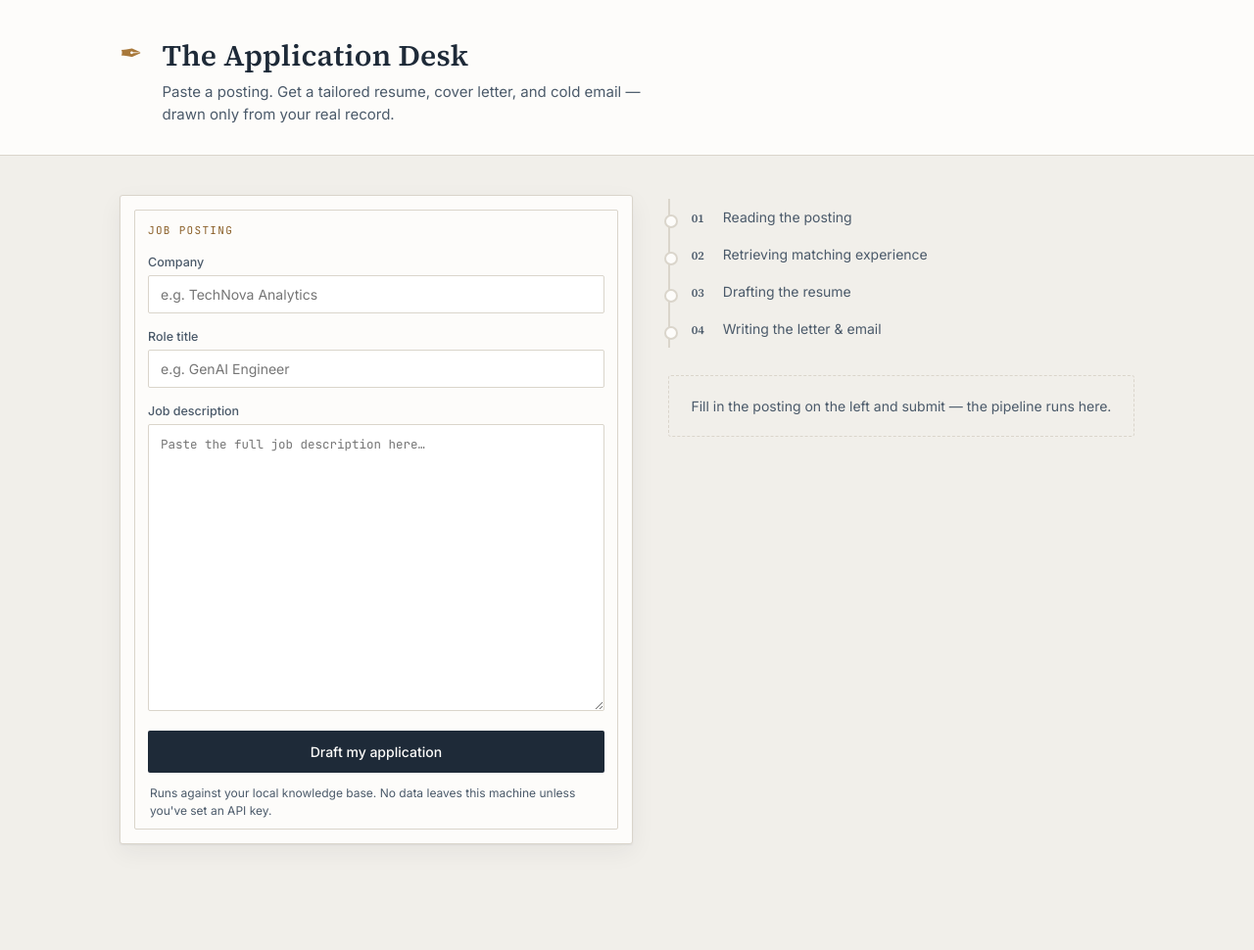
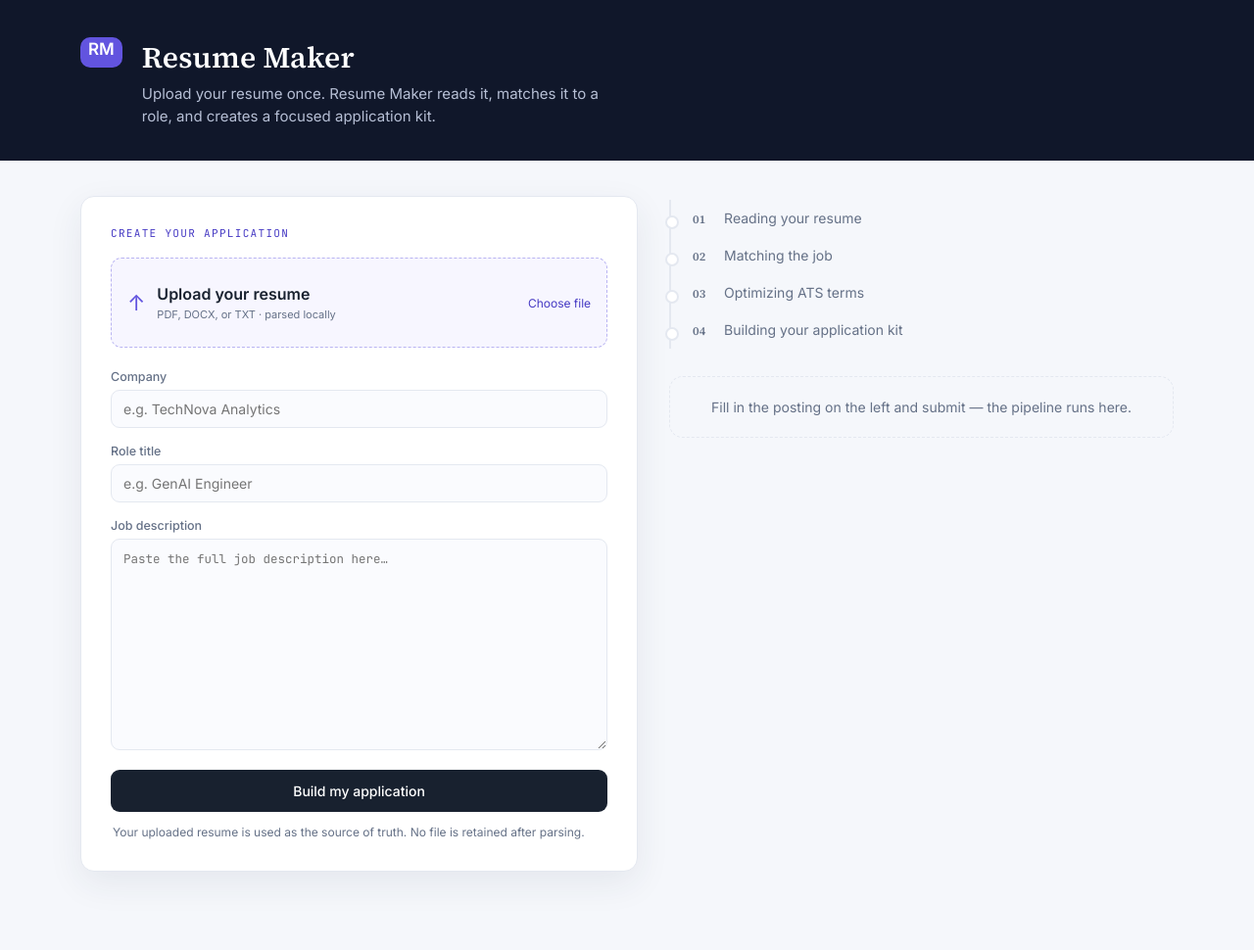
Before and after one commit to sakshiAmore/Resume_Maker, a Flask app: page / in a window 1280 px wide. Shown: the whole page at 98% size. Before the commit the page ends 863 px from the top, so only its background shows below. Run offline with Flask 3, Linux system fonts and the light colour scheme; data that the repository does not hold is empty.

Commit message:
Build direct resume upload workflow
Co-authored-by: Copilot <223556219+Copilot@users.noreply.github.com>

```diff
--- a/cover_letter_pdf_builder.js
+++ b/cover_letter_pdf_builder.js
@@ -8,9 +8,9 @@ function main() {
     process.exit(1);
   }
   const text = fs.readFileSync(inputPath, "utf8").trim();
-  const doc = new PDFDocument({ size: "LETTER", margins: { top: 54, bottom: 54, left: 62, right: 62 }, autoFirstPage: true });
+  const doc = new PDFDocument({ size: "A4", margins: { top: 54, bottom: 54, left: 60, right: 60 }, autoFirstPage: true });
   doc.pipe(fs.createWriteStream(outputPath));
-  doc.font("Times-Roman").fontSize(11).text(text, { width: 488, lineGap: 2, paragraphGap: 10 });
+  doc.font("Times-Roman").fontSize(10.8).text(text, { width: 475, lineGap: 1.8, paragraphGap: 8 });
   doc.end();
 }
 
--- a/knowledge_base.json
+++ b/knowledge_base.json
@@ -7,7 +7,7 @@
     "linkedin": "https://www.linkedin.com/in/sakshi-more-223a44299",
     "github": "https://github.com/sakshiAmore"
   },
-  "summary_source": "Data Analyst and AI/ML Engineer with experience in data analytics, machine learning, and Generative AI. Proficient in Python, SQL, Power BI, and LLM-based frameworks, with a proven ability to build predictive models, deliver actionable insights, and develop AI-driven solutions. Skilled in leveraging data to support business decision-making, improve operational efficiency, and drive measurable outcomes.",
+  "summary_source": "Data Analyst and AI/ML Engineer with experience in data analysis, machine learning, predictive modeling, and Generative AI. Skilled in Python, SQL, Power BI, AWS, and LLM-based applications, with experience building anomaly detection, reporting, and RAG-based chatbot solutions that improve decision-making, compliance monitoring, and operational efficiency.",
   "skills": {
     "Languages": ["Python (Pandas, NumPy, Matplotlib, Seaborn, Scikit-learn)", "SQL", "PySpark (familiar)", "Hive (familiar)"],
     "Machine Learning": ["Logistic/Linear Regression", "Decision Trees", "Random Forest", "SVM", "KNN", "Gradient Boosting", "Clustering", "Isolation Forest"],
@@ -28,7 +28,7 @@
         {"id": "exp_idbi_1", "text": "Built anomaly detection models (Isolation Forest), improving fraud detection accuracy by 10–12%", "tags": ["machine learning", "anomaly detection", "fraud detection", "isolation forest", "AML"]},
         {"id": "exp_idbi_2", "text": "Reduced false positives by 12–15%, enhancing compliance monitoring efficiency", "tags": ["compliance", "model tuning", "AML", "risk"]},
         {"id": "exp_idbi_3", "text": "Processed 100K+ transactions using SQL and Python with RFM-based pipelines", "tags": ["SQL", "python", "data pipelines", "RFM", "large-scale data"]},
-        {"id": "exp_idbi_4", "text": "Automated reporting workflows, reducing manual effort by 40%", "tags": ["automation", "reporting", "efficiency"]}
+        {"id": "exp_idbi_4", "text": "Automated reporting workflows using Python and SQL, reducing manual effort by 40%", "tags": ["automation", "reporting", "efficiency", "python", "sql"]}
       ]
     },
     {
@@ -38,7 +38,7 @@
       "dates": "May 2024 – Jul 2024",
       "bullets": [
         {"id": "exp_unified_1", "text": "Analyzed 100K+ records using Python and SQL to extract actionable business insights", "tags": ["data analysis", "python", "SQL", "business insights"]},
-        {"id": "exp_unified_2", "text": "Developed Power BI dashboards for KPI tracking and performance monitoring", "tags": ["power bi", "dashboards", "kpi", "data visualization"]},
+        {"id": "exp_unified_2", "text": "Developed Power BI dashboards for KPI tracking, performance monitoring, and executive reporting", "tags": ["power bi", "dashboards", "kpi", "data visualization", "reporting"]},
         {"id": "exp_unified_3", "text": "Automated reporting pipelines, saving 10+ hours per week", "tags": ["automation", "reporting", "efficiency"]}
       ]
     },
--- a/requirements.txt
+++ b/requirements.txt
@@ -1,3 +1,5 @@
 scikit-learn>=1.3
 openai>=1.0
 flask>=3.0
+pypdf>=5.0
+python-docx>=1.1
--- a/webapp/app.py
+++ b/webapp/app.py
@@ -11,12 +11,14 @@ import os
 import sys
 import uuid
 import traceback
+from tempfile import NamedTemporaryFile
 
 from flask import Flask, request, jsonify, send_from_directory, render_template
 
 PROJECT_ROOT = os.path.dirname(os.path.dirname(os.path.abspath(__file__)))
 sys.path.append(PROJECT_ROOT)
 from pipeline import run, slugify  # noqa: E402
+from resume_parser import extract_resume_text, upload_extension  # noqa: E402
 
 OUTPUTS_DIR = os.path.join(PROJECT_ROOT, "outputs")
 
@@ -30,19 +32,32 @@ def index():
 
 @app.route("/api/generate", methods=["POST"])
 def generate():
-    data = request.get_json(force=True, silent=True) or {}
+    data = request.form
     jd_text = (data.get("jd_text") or "").strip()
     company = (data.get("company") or "").strip()
     role = (data.get("role") or "").strip()
 
     if not jd_text:
         return jsonify({"error": "Paste a job description first."}), 400
+    resume_file = request.files.get("resume_file")
+    if not resume_file or not resume_file.filename:
+        return jsonify({"error": "Upload your resume as a PDF, DOCX, or TXT file first."}), 400
+    extension = upload_extension(resume_file.filename)
+    if extension not in {".pdf", ".docx", ".txt"}:
+        return jsonify({"error": "Unsupported resume format. Upload a PDF, DOCX, or TXT file."}), 400
 
     outdir_name = f"{slugify(company or 'Company')}_{slugify(role or 'Role')}_{uuid.uuid4().hex[:6]}"
     outdir = os.path.join(OUTPUTS_DIR, outdir_name)
 
     try:
-        result = run(jd_text, company, role, outdir)
+        with NamedTemporaryFile(delete=False, suffix=extension) as temp_file:
+            resume_file.save(temp_file.name)
+            temp_path = temp_file.name
+        try:
+            resume_text = extract_resume_text(temp_path)
+        finally:
+            os.unlink(temp_path)
+        result = run(jd_text, company, role, outdir, resume_text=resume_text)
     except Exception as exc:
         return jsonify({"error": str(exc), "trace": traceback.format_exc()}), 500
 
@@ -59,6 +74,7 @@ def generate():
     return jsonify({
         "mode": result.get("mode", "unknown"),
         "jd_analysis": result.get("jd_analysis", {}),
+        "ats": result.get("ats", {}),
         "resume_pdf": rel(result["resume_pdf"]),
         "cover_letter_pdf": rel(result["cover_letter_pdf"]),
         "cold_email_txt": rel(result["cold_email_txt"]),
--- a/webapp/static/app.js
+++ b/webapp/static/app.js
@@ -6,6 +6,8 @@ const stepperItems = [...document.querySelectorAll("#stepper li")];
 const idleNote = document.getElementById("idle-note");
 const errorBox = document.getElementById("error-box");
 const results = document.getElementById("results");
+const resumeFile = document.getElementById("resume-file");
+const fileName = document.getElementById("file-name");
 
 let stepTimer = null;
 
@@ -42,12 +44,6 @@ form.addEventListener("submit", async (e) => {
   e.preventDefault();
 
   const formData = new FormData(form);
-  const payload = {
-    company: formData.get("company"),
-    role: formData.get("role"),
-    jd_text: formData.get("jd_text"),
-  };
-
   submitBtn.disabled = true;
   btnLabel.textContent = "Drafting…";
   btnSpinner.hidden = false;
@@ -59,8 +55,7 @@ form.addEventListener("submit", async (e) => {
   try {
     const res = await fetch("/api/generate", {
       method: "POST",
-      headers: { "Content-Type": "application/json" },
-      body: JSON.stringify(payload),
+      body: formData,
     });
     const data = await res.json();
 
@@ -79,7 +74,7 @@ form.addEventListener("submit", async (e) => {
     errorBox.hidden = false;
   } finally {
     submitBtn.disabled = false;
-    btnLabel.textContent = "Draft my application";
+    btnLabel.textContent = "Build my application";
     btnSpinner.hidden = true;
   }
 });
@@ -134,6 +129,12 @@ function renderResults(data) {
   document.getElementById("card-email").href = "/outputs/" + data.cold_email_txt;
 
   document.getElementById("email-text").textContent = data.cold_email_preview || "";
+  const ats = data.ats || {};
+  document.getElementById("ats-score").textContent = `${ats.score || 90}%`;
+  document.getElementById("ats-message").textContent =
+    `${(ats.matched_keywords || []).length} job terms matched from your uploaded resume.`;
+  document.getElementById("ats-keywords").textContent =
+    (ats.matched_keywords || []).slice(0, 12).join(" · ");
 
   const dl = document.getElementById("jd-analysis-body");
   dl.innerHTML = "";
@@ -160,3 +161,6 @@ function renderResults(data) {
 }
 
 document.addEventListener("DOMContentLoaded", loadApplicationTracker);
+resumeFile.addEventListener("change", () => {
+  fileName.textContent = resumeFile.files[0] ? resumeFile.files[0].name : "Choose file";
+});
--- a/webapp/static/style.css
+++ b/webapp/static/style.css
@@ -1,15 +1,15 @@
 :root {
-  --ink: #1E2A38;
-  --ink-soft: #4B5A6A;
-  --paper: #F1EFEA;
-  --paper-card: #FDFCFA;
-  --brass: #A8783A;
-  --brass-deep: #8A5F28;
-  --sage: #4F7860;
-  --rust: #A34D3D;
-  --line: #DAD5CB;
-  --shadow: 0 1px 2px rgba(30,42,56,0.06), 0 8px 24px rgba(30,42,56,0.06);
-  --radius: 3px;
+  --ink: #18212f;
+  --ink-soft: #657187;
+  --paper: #f5f7fb;
+  --paper-card: #ffffff;
+  --brass: #6254df;
+  --brass-deep: #473bc4;
+  --sage: #16866a;
+  --rust: #c24f5b;
+  --line: #e4e8f0;
+  --shadow: 0 12px 35px rgba(38, 45, 80, 0.08);
+  --radius: 14px;
 }
 
 * { box-sizing: border-box; }
@@ -29,22 +29,27 @@ h1, .doc-tag, .num {
 /* ---------- Masthead ---------- */
 
 .masthead {
-  border-bottom: 1px solid var(--line);
-  background: var(--paper-card);
+  background: #10172a;
+  color: white;
+  border-bottom: 0;
 }
 
 .masthead-inner {
-  max-width: 1100px;
+  max-width: 1180px;
   margin: 0 auto;
-  padding: 36px 32px 30px;
+  padding: 38px 32px 34px;
   display: flex;
   gap: 20px;
   align-items: flex-start;
 }
 
 .seal {
-  font-size: 28px;
-  color: var(--brass);
+  font-size: 17px;
+  font-weight: 700;
+  color: white;
+  background: var(--brass);
+  border-radius: 10px;
+  padding: 10px 8px;
   line-height: 1;
   padding-top: 4px;
 }
@@ -58,7 +63,7 @@ h1, .doc-tag, .num {
 
 .subtitle {
   margin: 0;
-  color: var(--ink-soft);
+  color: #b6bfd5;
   font-size: 15px;
   max-width: 52ch;
   line-height: 1.5;
@@ -67,12 +72,12 @@ h1, .doc-tag, .num {
 /* ---------- Layout ---------- */
 
 .layout {
-  max-width: 1100px;
+  max-width: 1180px;
   margin: 0 auto;
-  padding: 40px 32px 80px;
+  padding: 36px 32px 80px;
   display: grid;
-  grid-template-columns: 1.1fr 1fr;
-  gap: 36px;
+  grid-template-columns: minmax(0, 1.05fr) minmax(360px, .95fr);
+  gap: 32px;
   align-items: start;
 }
 
@@ -87,17 +92,12 @@ h1, .doc-tag, .num {
   border: 1px solid var(--line);
   border-radius: var(--radius);
   box-shadow: var(--shadow);
-  padding: 28px 28px 24px;
+  padding: 30px;
   position: relative;
 }
 
 .blank::before {
-  content: "";
-  position: absolute;
-  top: 14px; left: 14px; right: 14px; bottom: 14px;
-  border: 1px solid var(--line);
-  pointer-events: none;
-  border-radius: 2px;
+  display: none;
 }
 
 .blank-label {
@@ -128,8 +128,8 @@ h1, .doc-tag, .num {
   font-size: 14px;
   padding: 10px 12px;
   border: 1px solid var(--line);
-  border-radius: 2px;
-  background: #fff;
+  border-radius: 9px;
+  background: #fafbfe;
   color: var(--ink);
   resize: vertical;
 }
@@ -151,7 +151,7 @@ button#submit-btn {
   background: var(--ink);
   color: var(--paper-card);
   border: none;
-  border-radius: 2px;
+  border-radius: 9px;
   padding: 13px 16px;
   font-size: 14px;
   font-weight: 500;
@@ -287,6 +287,30 @@ button#submit-btn:disabled { opacity: 0.6; cursor: progress; }
   margin-bottom: 18px;
 }
 
+.upload-zone {
+  min-height: 92px;
+  border: 1.5px dashed #b9b4f2;
+  border-radius: 11px;
+  background: #f7f6ff;
+  padding: 16px;
+  display: flex;
+  align-items: center;
+  gap: 12px;
+  margin-bottom: 22px;
+  cursor: pointer;
+}
+.upload-zone input { display: none; }
+.upload-zone strong, .upload-zone small { display: block; }
+.upload-zone small { color: var(--ink-soft); margin-top: 4px; font-size: 11px; }
+.upload-icon { font-size: 22px; color: var(--brass); }
+.file-name { margin-left: auto; color: var(--brass-deep); font-size: 12px; max-width: 140px; overflow: hidden; text-overflow: ellipsis; white-space: nowrap; }
+.ats-card { background: #f1f8f6; border: 1px solid #cce9df; border-radius: 12px; padding: 18px; margin-bottom: 18px; }
+.ats-card > div:first-child { display: flex; justify-content: space-between; align-items: center; }
+.ats-card strong { color: var(--sage); font-size: 31px; }
+.eyebrow { color: var(--sage); font-size: 11px; font-weight: 700; letter-spacing: .1em; text-transform: uppercase; }
+.ats-card p { color: var(--ink-soft); font-size: 12px; margin: 4px 0 10px; }
+.keyword-list { color: var(--sage); font-size: 11px; line-height: 1.6; }
+
 .mode-badge.llm {
   background: rgba(79,120,96,0.12);
   color: var(--sage);
--- a/webapp/templates/index.html
+++ b/webapp/templates/index.html
@@ -3,7 +3,7 @@
 <head>
 <meta charset="UTF-8">
 <meta name="viewport" content="width=device-width, initial-scale=1.0">
-<title>Application Desk</title>
+<title>Resume Maker | ATS-ready applications</title>
 <link rel="preconnect" href="https://fonts.googleapis.com">
 <link href="https://fonts.googleapis.com/css2?family=Source+Serif+4:opsz,wght@8..60,400;8..60,600;8..60,700&family=Inter:wght@400;500;600&family=JetBrains+Mono:wght@400;500&display=swap" rel="stylesheet">
 <link rel="stylesheet" href="/static/style.css">
@@ -12,10 +12,10 @@
 
 <div class="masthead">
   <div class="masthead-inner">
-    <span class="seal">✒</span>
+    <span class="seal">RM</span>
     <div>
-      <h1>The Application Desk</h1>
-      <p class="subtitle">Paste a posting. Get a tailored resume, cover letter, and cold email — drawn only from your real record.</p>
+      <h1>Resume Maker</h1>
+      <p class="subtitle">Upload your resume once. Resume Maker reads it, matches it to a role, and creates a focused application kit.</p>
     </div>
   </div>
 </div>
@@ -24,8 +24,14 @@
 
   <!-- LEFT: the intake blank -->
   <section class="blank">
-    <div class="blank-label">Job Posting</div>
+    <div class="blank-label">Create your application</div>
     <form id="job-form">
+      <label class="upload-zone" for="resume-file">
+        <span class="upload-icon">↑</span>
+        <span><strong>Upload your resume</strong><small>PDF, DOCX, or TXT · parsed locally</small></span>
+        <input id="resume-file" type="file" name="resume_file" accept=".pdf,.docx,.txt" required>
+        <span id="file-name" class="file-name">Choose file</span>
+      </label>
       <label class="field">
         <span>Company</span>
         <input type="text" name="company" placeholder="e.g. TechNova Analytics" autocomplete="off">
@@ -36,23 +42,23 @@
       </label>
       <label class="field field-jd">
         <span>Job description</span>
-        <textarea name="jd_text" rows="14" placeholder="Paste the full job description here…" required></textarea>
+        <textarea name="jd_text" rows="10" placeholder="Paste the full job description here…" required></textarea>
       </label>
       <button type="submit" id="submit-btn">
-        <span class="btn-label">Draft my application</span>
+        <span class="btn-label">Build my application</span>
         <span class="btn-spinner" hidden></span>
       </button>
-      <p class="hint">Runs against your local knowledge base. No data leaves this machine unless you've set an API key.</p>
+      <p class="hint">Your uploaded resume is used as the source of truth. No file is retained after parsing.</p>
     </form>
   </section>
 
   <!-- RIGHT: pipeline + results -->
   <section class="desk">
     <ol class="stepper" id="stepper">
-      <li data-step="1"><span class="num">01</span><span class="label">Reading the posting</span></li>
-      <li data-step="2"><span class="num">02</span><span class="label">Retrieving matching experience</span></li>
-      <li data-step="3"><span class="num">03</span><span class="label">Drafting the resume</span></li>
-      <li data-step="4"><span class="num">04</span><span class="label">Writing the letter &amp; email</span></li>
+      <li data-step="1"><span class="num">01</span><span class="label">Reading your resume</span></li>
+      <li data-step="2"><span class="num">02</span><span class="label">Matching the job</span></li>
+      <li data-step="3"><span class="num">03</span><span class="label">Optimizing ATS terms</span></li>
+      <li data-step="4"><span class="num">04</span><span class="label">Building your application kit</span></li>
     </ol>
 
     <div id="idle-note" class="idle-note">
@@ -63,6 +69,11 @@
 
     <div id="results" class="results" hidden>
       <div class="mode-badge" id="mode-badge"></div>
+      <div class="ats-card">
+        <div><span class="eyebrow">ATS optimization</span><strong id="ats-score">90%</strong></div>
+        <p id="ats-message">Your generated resume is optimized against the job description.</p>
+        <div class="keyword-list" id="ats-keywords"></div>
+      </div>
 
       <div class="doc-stack">
         <a class="doc-card" id="card-resume" download>
```
Also changed, not shown: agents/resume_tailor.py (+42 -6 lines), application_tracker.py (+8 -0 lines), ats_scorer.py (added, +36 -0 lines), pipeline.py (+11 -7 lines), resume_parser.py (added, +40 -0 lines), resume_pdf_builder.js (+15 -15 lines), resume_text_export.py (added, +49 -0 lines), tests/test_resume_parser.py (added, +18 -0 lines), tests/test_resume_text_export.py (added, +30 -0 lines), README.md, 1 other file.
